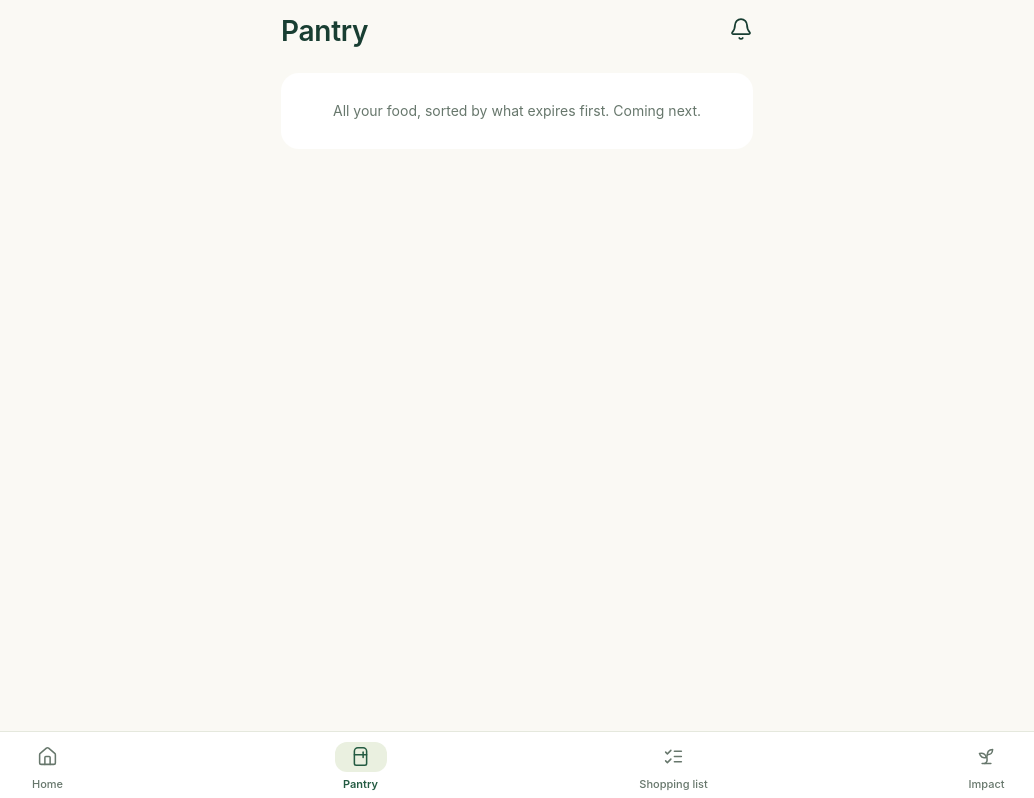
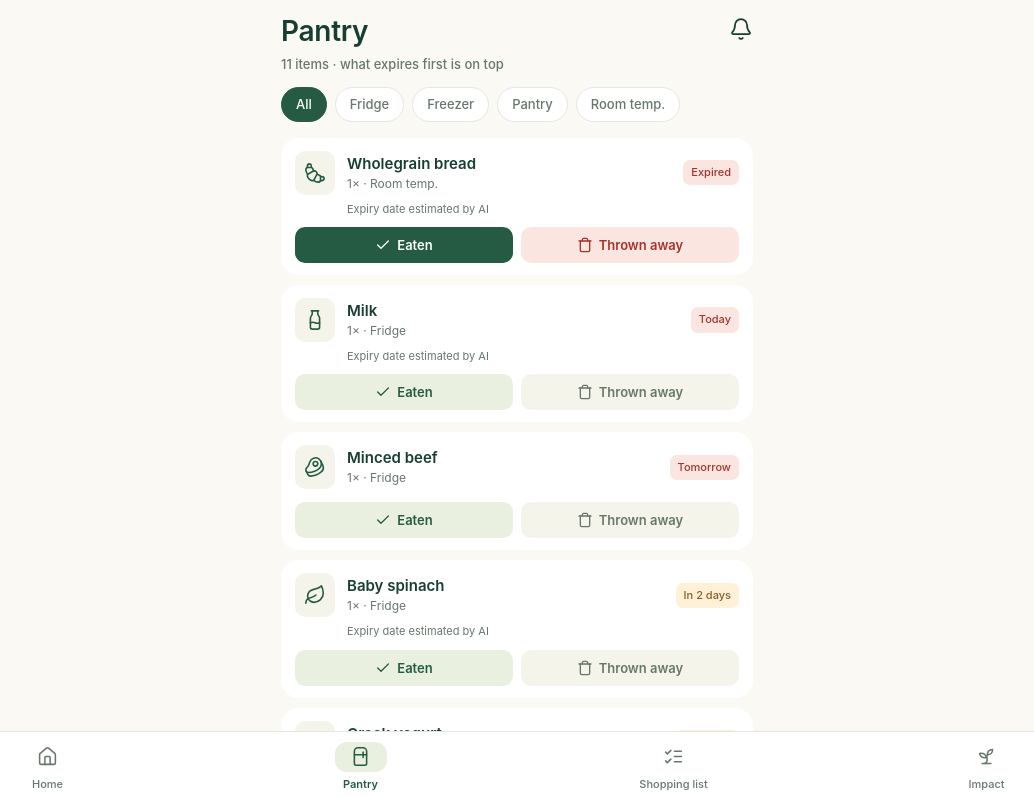
Before and after one commit to vfbq89srgj-boop/smartpantry-app, a Vue app: page /#/pantry in a window 1280 px wide. Shown: the top 798 px of the page, without its empty margins (123-1157 px from the left). Built offline with nearby package versions, Linux system fonts and the light colour scheme.

Commit message:
Add pantry screen with eaten / thrown away

```diff
--- /dev/null
+++ b/src/components/UndoToast.vue
@@ -0,0 +1,48 @@
+<!--
+  Small message above the tab bar, e.g. "Milk marked as eaten – Undo".
+  Disappears by itself after a few seconds (step 5: "Undo hint").
+-->
+<script setup lang="ts">
+import { Undo2 } from '@lucide/vue'
+
+defineProps<{ message: string }>()
+defineEmits<{ undo: [] }>()
+</script>
+
+<template>
+  <div class="toast" role="status">
+    <span>{{ message }}</span>
+    <button class="undo" @click="$emit('undo')">
+      <Undo2 :size="16" :stroke-width="2" />
+      Undo
+    </button>
+  </div>
+</template>
+
+<style scoped>
+.toast {
+  position: fixed;
+  left: 16px;
+  right: 16px;
+  bottom: calc(96px + env(safe-area-inset-bottom));
+  max-width: 488px;
+  margin: 0 auto;
+  display: flex;
+  align-items: center;
+  justify-content: space-between;
+  gap: 12px;
+  padding: 12px 14px 12px 16px;
+  border-radius: var(--radius-md);
+  background: var(--color-text);
+  color: var(--color-on-primary);
+  font-size: 14px;
+  box-shadow: 0 6px 20px rgb(24 62 50 / 0.25);
+}
+.undo {
+  display: flex;
+  align-items: center;
+  gap: 5px;
+  color: var(--color-accent);
+  font-weight: 600;
+}
+</style>
--- a/src/data/pantry.ts
+++ b/src/data/pantry.ts
@@ -19,6 +19,7 @@ export interface PantryItem {
   expirationDate: string | null  // "YYYY-MM-DD"
   expirationDateEstimated: boolean
   status: ItemStatus             // step 5 – not in the backend yet
+  statusChangedAt: string | null // when it was marked eaten / thrown away
 }
 
 /** Date string "YYYY-MM-DD" that is `days` away from today */
@@ -29,19 +30,19 @@ function inDays(days: number): string {
 }
 
 const sampleItems: PantryItem[] = [
-  { id: 1, name: 'Milk', quantity: 1, category: 'fresh_milk', suggestedStoragePlace: 'Refrigerator', expirationDate: inDays(0), expirationDateEstimated: true, status: 'in_stock' },
-  { id: 2, name: 'Baby spinach', quantity: 1, category: 'leafy_greens', suggestedStoragePlace: 'Refrigerator', expirationDate: inDays(2), expirationDateEstimated: true, status: 'in_stock' },
-  { id: 3, name: 'Minced beef', quantity: 1, category: 'minced_meat', suggestedStoragePlace: 'Refrigerator', expirationDate: inDays(1), expirationDateEstimated: false, status: 'in_stock' },
-  { id: 4, name: 'Greek yogurt', quantity: 2, category: 'dairy', suggestedStoragePlace: 'Refrigerator', expirationDate: inDays(3), expirationDateEstimated: false, status: 'in_stock' },
-  { id: 5, name: 'Tomatoes', quantity: 6, category: 'vegetables', suggestedStoragePlace: 'Room Temperature', expirationDate: inDays(5), expirationDateEstimated: true, status: 'in_stock' },
-  { id: 6, name: 'Eggs', quantity: 10, category: 'eggs', suggestedStoragePlace: 'Refrigerator', expirationDate: inDays(18), expirationDateEstimated: false, status: 'in_stock' },
-  { id: 7, name: 'Wholegrain bread', quantity: 1, category: 'bakery', suggestedStoragePlace: 'Room Temperature', expirationDate: inDays(-1), expirationDateEstimated: true, status: 'in_stock' },
-  { id: 8, name: 'Pasta', quantity: 2, category: 'dry_goods', suggestedStoragePlace: 'Pantry', expirationDate: inDays(320), expirationDateEstimated: true, status: 'in_stock' },
-  { id: 9, name: 'Frozen peas', quantity: 1, category: 'frozen', suggestedStoragePlace: 'Freezer', expirationDate: inDays(180), expirationDateEstimated: true, status: 'in_stock' },
-  { id: 10, name: 'Apples', quantity: 4, category: 'fruit', suggestedStoragePlace: 'Room Temperature', expirationDate: inDays(9), expirationDateEstimated: true, status: 'in_stock' },
-  { id: 11, name: 'Oat drink', quantity: 1, category: 'plant_based', suggestedStoragePlace: 'Pantry', expirationDate: null, expirationDateEstimated: false, status: 'in_stock' },
-  { id: 12, name: 'Bananas', quantity: 3, category: 'fruit', suggestedStoragePlace: 'Room Temperature', expirationDate: inDays(-2), expirationDateEstimated: true, status: 'eaten' },
-  { id: 13, name: 'Lettuce', quantity: 1, category: 'leafy_greens', suggestedStoragePlace: 'Refrigerator', expirationDate: inDays(-3), expirationDateEstimated: true, status: 'thrown_away' },
+  { id: 1, name: 'Milk', quantity: 1, category: 'fresh_milk', suggestedStoragePlace: 'Refrigerator', expirationDate: inDays(0), expirationDateEstimated: true, status: 'in_stock', statusChangedAt: null },
+  { id: 2, name: 'Baby spinach', quantity: 1, category: 'leafy_greens', suggestedStoragePlace: 'Refrigerator', expirationDate: inDays(2), expirationDateEstimated: true, status: 'in_stock', statusChangedAt: null },
+  { id: 3, name: 'Minced beef', quantity: 1, category: 'minced_meat', suggestedStoragePlace: 'Refrigerator', expirationDate: inDays(1), expirationDateEstimated: false, status: 'in_stock', statusChangedAt: null },
+  { id: 4, name: 'Greek yogurt', quantity: 2, category: 'dairy', suggestedStoragePlace: 'Refrigerator', expirationDate: inDays(3), expirationDateEstimated: false, status: 'in_stock', statusChangedAt: null },
+  { id: 5, name: 'Tomatoes', quantity: 6, category: 'vegetables', suggestedStoragePlace: 'Room Temperature', expirationDate: inDays(5), expirationDateEstimated: true, status: 'in_stock', statusChangedAt: null },
+  { id: 6, name: 'Eggs', quantity: 10, category: 'eggs', suggestedStoragePlace: 'Refrigerator', expirationDate: inDays(18), expirationDateEstimated: false, status: 'in_stock', statusChangedAt: null },
+  { id: 7, name: 'Wholegrain bread', quantity: 1, category: 'bakery', suggestedStoragePlace: 'Room Temperature', expirationDate: inDays(-1), expirationDateEstimated: true, status: 'in_stock', statusChangedAt: null },
+  { id: 8, name: 'Pasta', quantity: 2, category: 'dry_goods', suggestedStoragePlace: 'Pantry', expirationDate: inDays(320), expirationDateEstimated: true, status: 'in_stock', statusChangedAt: null },
+  { id: 9, name: 'Frozen peas', quantity: 1, category: 'frozen', suggestedStoragePlace: 'Freezer', expirationDate: inDays(180), expirationDateEstimated: true, status: 'in_stock', statusChangedAt: null },
+  { id: 10, name: 'Apples', quantity: 4, category: 'fruit', suggestedStoragePlace: 'Room Temperature', expirationDate: inDays(9), expirationDateEstimated: true, status: 'in_stock', statusChangedAt: null },
+  { id: 11, name: 'Oat drink', quantity: 1, category: 'plant_based', suggestedStoragePlace: 'Pantry', expirationDate: null, expirationDateEstimated: false, status: 'in_stock', statusChangedAt: null },
+  { id: 12, name: 'Bananas', quantity: 3, category: 'fruit', suggestedStoragePlace: 'Room Temperature', expirationDate: inDays(-2), expirationDateEstimated: true, status: 'eaten', statusChangedAt: inDays(-1) },
+  { id: 13, name: 'Lettuce', quantity: 1, category: 'leafy_greens', suggestedStoragePlace: 'Refrigerator', expirationDate: inDays(-3), expirationDateEstimated: true, status: 'thrown_away', statusChangedAt: inDays(-1) },
 ]
 
 /** The shared state – every screen reads from here */
@@ -57,6 +58,18 @@ export const inStock = computed(() => pantry.items.filter((i) => i.status === 'i
 export const bySoonestExpiry = computed(() =>
   [...inStock.value].sort((a, b) => (a.expirationDate ?? '9999').localeCompare(b.expirationDate ?? '9999')),
 )
+
+/**
+  Step 5 of our plan: mark an item as eaten or thrown away (or back to in stock for "Undo").
+  Nothing is deleted – the Impact screen counts these later.
+  TODO backend: PATCH /pantry/items/{id} once Benny adds it.
+*/
+export function setStatus(id: number, status: ItemStatus) {
+  const item = pantry.items.find((i) => i.id === id)
+  if (!item) return
+  item.status = status
+  item.statusChangedAt = status === 'in_stock' ? null : new Date().toISOString()
+}
 
 /** Whole days from today until the date (negative = already expired) */
 export function daysLeft(date: string | null): number | null {
--- a/src/router.ts
+++ b/src/router.ts
@@ -4,6 +4,7 @@
 */
 import { createRouter, createWebHashHistory } from 'vue-router'
 import HomeView from './views/HomeView.vue'
+import PantryView from './views/PantryView.vue'
 import ComingSoon from './components/ComingSoon.vue'
 
 export const router = createRouter({
@@ -11,7 +12,7 @@ export const router = createRouter({
   routes: [
     { path: '/', component: HomeView },
     // Placeholders – each one gets its own screen in the next steps
-    { path: '/pantry', component: ComingSoon, props: { title: 'Pantry', text: 'All your food, sorted by what expires first. Coming next.' } },
+    { path: '/pantry', component: PantryView },
     { path: '/shopping-list', component: ComingSoon, props: { title: 'Shopping list', text: 'Add, check off and swipe away items. Coming soon.' } },
     { path: '/impact', component: ComingSoon, props: { title: 'Impact', text: 'How much food you rescued instead of wasting. Coming soon.' } },
     { path: '/scan', component: ComingSoon, props: { title: 'Scan receipt', text: 'Take a photo of your receipt – the AI does the rest. Coming soon.' } },
--- /dev/null
+++ b/src/views/PantryView.vue
@@ -0,0 +1,173 @@
+<!--
+  Pantry screen – MVP step 3 (pantry view) and step 5 (eaten / thrown away).
+  - All items that are in stock, sorted by expiry (soonest first)
+  - Traffic light badge with days left
+  - Filter by storage place
+  - "Eaten" / "Thrown away" buttons with an Undo hint
+  - Empty state that leads to the receipt scan
+-->
+<script setup lang="ts">
+import { computed, ref } from 'vue'
+import { useRouter } from 'vue-router'
+import { Camera, Check, Trash } from '@lucide/vue'
+import PageHeader from '../components/PageHeader.vue'
+import ItemRow from '../components/ItemRow.vue'
+import UndoToast from '../components/UndoToast.vue'
+import { bySoonestExpiry, daysLeft, setStatus, type ItemStatus, type PantryItem, type StoragePlace } from '../data/pantry'
+
+const router = useRouter()
+
+// ----- Filter by storage place -----
+const filters: { label: string; value: StoragePlace | 'all' }[] = [
+  { label: 'All', value: 'all' },
+  { label: 'Fridge', value: 'Refrigerator' },
+  { label: 'Freezer', value: 'Freezer' },
+  { label: 'Pantry', value: 'Pantry' },
+  { label: 'Room temp.', value: 'Room Temperature' },
+]
+const activeFilter = ref<StoragePlace | 'all'>('all')
+
+const visibleItems = computed(() =>
+  activeFilter.value === 'all'
+    ? bySoonestExpiry.value
+    : bySoonestExpiry.value.filter((i) => i.suggestedStoragePlace === activeFilter.value),
+)
+
+/** Expired items get highlighted buttons (step 5) */
+function isExpired(item: PantryItem) {
+  const d = daysLeft(item.expirationDate)
+  return d !== null && d < 0
+}
+
+// ----- Eaten / thrown away with Undo -----
+const toast = ref<{ id: number; message: string } | null>(null)
+let toastTimer: number | undefined
+
+function mark(item: PantryItem, status: ItemStatus) {
+  setStatus(item.id, status)
+  const text = status === 'eaten' ? 'marked as eaten' : 'marked as thrown away'
+  toast.value = { id: item.id, message: `${item.name} ${text}` }
+  window.clearTimeout(toastTimer)
+  toastTimer = window.setTimeout(() => (toast.value = null), 4000)
+}
+
+function undo() {
+  if (!toast.value) return
+  setStatus(toast.value.id, 'in_stock')
+  toast.value = null
+}
+</script>
+
+<template>
+  <PageHeader title="Pantry" :subtitle="`${bySoonestExpiry.length} items · what expires first is on top`" />
+
+  <main class="page">
+    <!-- Filter chips (scroll sideways on small phones) -->
+    <div class="chips">
+      <button
+        v-for="f in filters"
+        :key="f.value"
+        class="chip"
+        :class="{ active: activeFilter === f.value }"
+        @click="activeFilter = f.value"
+      >
+        {{ f.label }}
+      </button>
+    </div>
+
+    <!-- Item cards -->
+    <TransitionGroup v-if="visibleItems.length" name="list" tag="div" class="list">
+      <article v-for="item in visibleItems" :key="item.id" class="card item">
+        <ItemRow :item="item" />
+        <p v-if="item.expirationDateEstimated" class="estimated">Expiry date estimated by AI</p>
+        <div class="actions" :class="{ urgent: isExpired(item) }">
+          <button class="action eaten" @click="mark(item, 'eaten')">
+            <Check :size="16" :stroke-width="2" /> Eaten
+          </button>
+          <button class="action thrown" @click="mark(item, 'thrown_away')">
+            <Trash :size="16" :stroke-width="2" /> Thrown away
+          </button>
+        </div>
+      </article>
+    </TransitionGroup>
+
+    <!-- Empty state -->
+    <div v-else class="card empty">
+      <p class="empty-title">Nothing here yet</p>
+      <p class="empty-text">Scan your next receipt and your groceries appear here automatically.</p>
+      <button class="btn-primary" @click="router.push('/scan')">
+        <Camera :size="20" :stroke-width="1.75" /> Scan receipt
+      </button>
+    </div>
+  </main>
+
+  <Transition name="fade">
+    <UndoToast v-if="toast" :message="toast.message" @undo="undo" />
+  </Transition>
+</template>
+
+<style scoped>
+.page { padding: 0 var(--page-padding); }
+
+/* Filter chips */
+.chips {
+  display: flex;
+  gap: 8px;
+  margin: -8px calc(-1 * var(--page-padding)) 16px;
+  padding: 0 var(--page-padding);
+  overflow-x: auto;
+  scrollbar-width: none;
+}
+.chips::-webkit-scrollbar { display: none; }
+.chip {
+  flex-shrink: 0;
+  padding: 7px 14px;
+  border: 1px solid var(--color-border);
+  border-radius: 999px;
+  background: var(--color-surface);
+  color: var(--color-text-muted);
+  font-size: 13px;
+  font-weight: 500;
+}
+.chip.active {
+  border-color: var(--color-primary);
+  background: var(--color-primary);
+  color: var(--color-on-primary);
+}
+
+/* Item cards */
+.list { display: flex; flex-direction: column; gap: 10px; }
+.item { padding: 0 14px 12px; }
+.estimated { margin: -6px 0 10px 52px; font-size: 11px; color: var(--color-text-muted); }
+.actions { display: flex; gap: 8px; }
+.action {
+  flex: 1;
+  display: flex;
+  align-items: center;
+  justify-content: center;
+  gap: 6px;
+  height: 36px;
+  border-radius: var(--radius-sm);
+  font-size: 13px;
+  font-weight: 600;
+}
+.eaten { background: var(--color-tile); color: var(--color-primary); }
+.thrown { background: var(--color-surface-soft); color: var(--color-text-muted); }
+.action:active { opacity: 0.8; }
+
+/* Expired item: make the decision obvious */
+.urgent .eaten { background: var(--color-primary); color: var(--color-on-primary); }
+.urgent .thrown { background: var(--fresh-red-bg); color: var(--fresh-red-text); }
+
+/* Empty state */
+.empty { display: flex; flex-direction: column; gap: 8px; padding: 28px 22px; text-align: center; }
+.empty-title { font-size: 17px; font-weight: 600; }
+.empty-text { margin-bottom: 10px; font-size: 14px; color: var(--color-text-muted); }
+
+/* Animations: cards slide away, toast fades */
+.list-leave-active { transition: all 0.25s ease; }
+.list-leave-to { opacity: 0; transform: translateX(40px); }
+.list-move { transition: transform 0.25s ease; }
+.fade-enter-active, .fade-leave-active { transition: opacity 0.2s, transform 0.2s; }
+.fade-enter-from, .fade-leave-to { opacity: 0; transform: translateY(8px); }
+</style>
```
